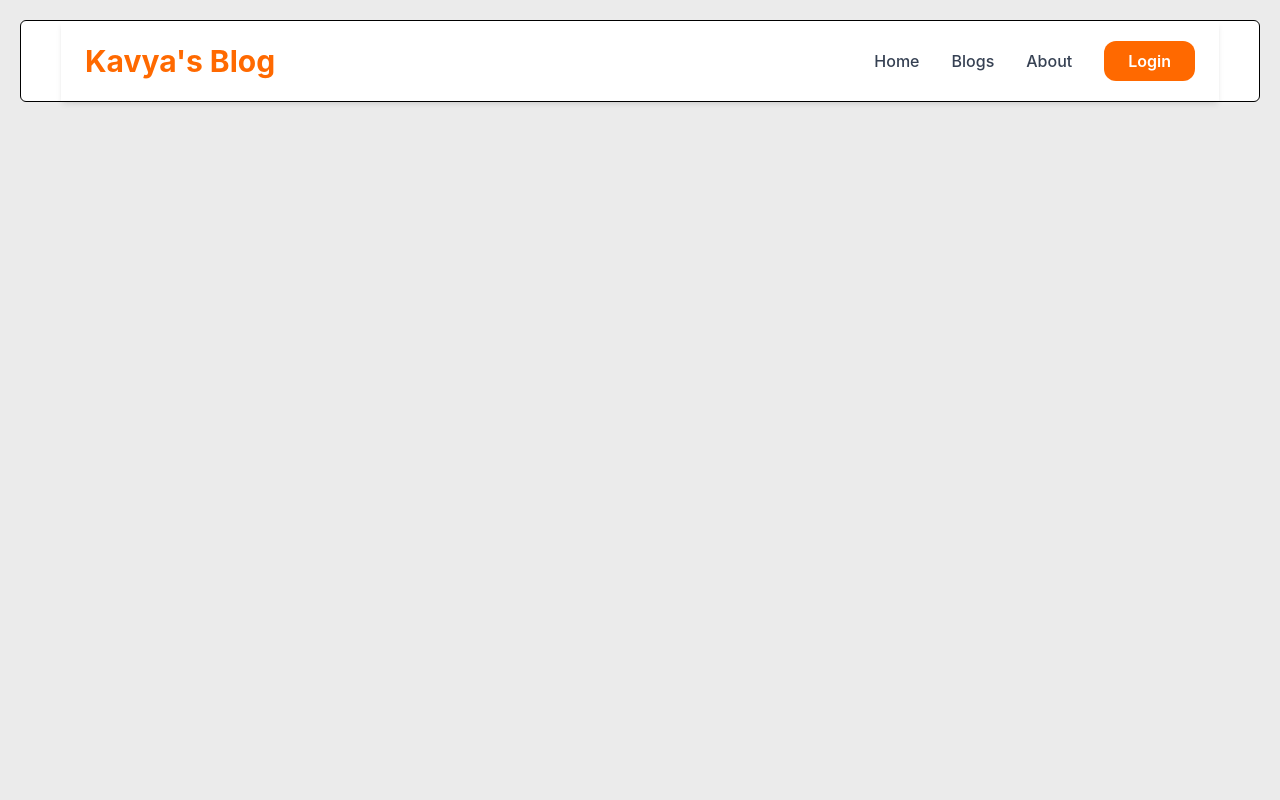
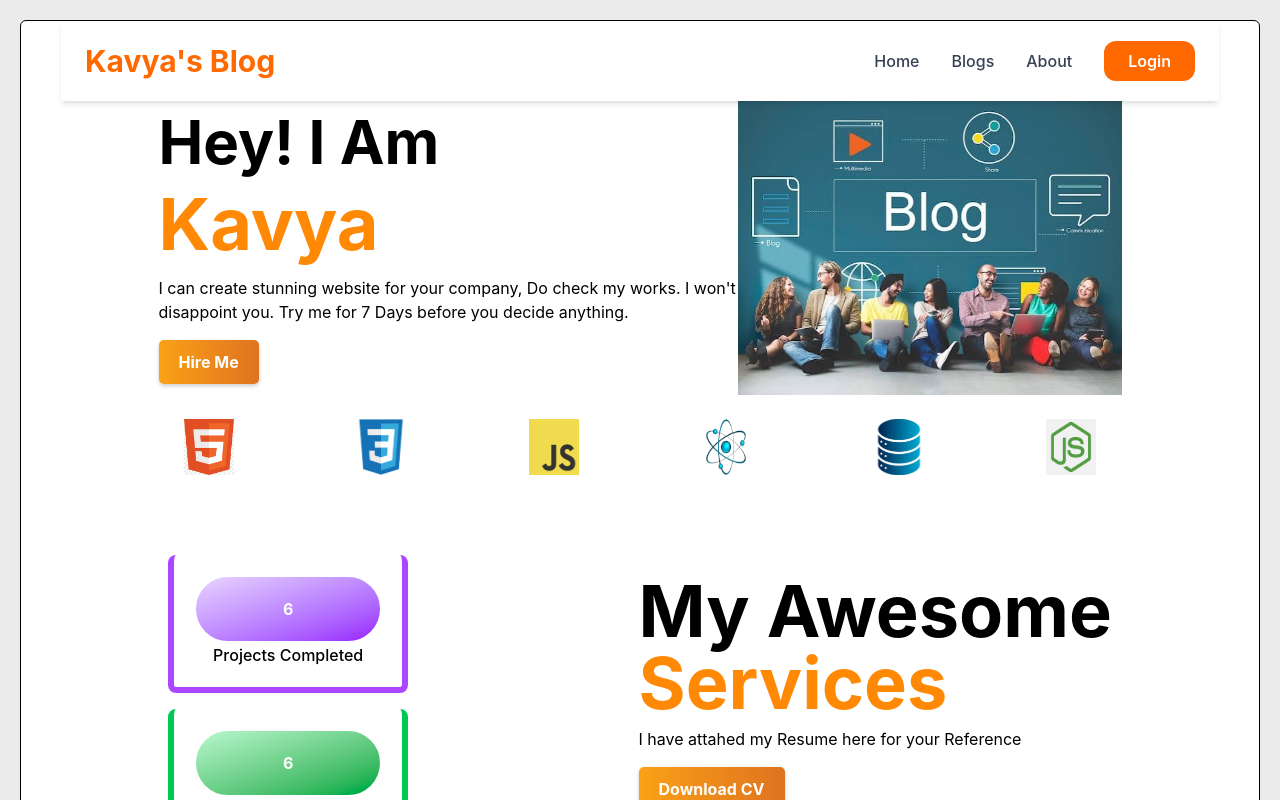
Before and after one commit to kavya2988/Blogproject, a React app in the folder frontend/: page / in a window 1280 px wide. Shown: the top 800 px of the page. Built offline with nearby package versions, Linux system fonts and the light colour scheme; the HTML template or start-up script is replaced by a standard one.

Commit message:
route fix

```diff
--- a/frontend/src/App.jsx
+++ b/frontend/src/App.jsx
@@ -12,6 +12,7 @@ function App() {
     <BrowserRouter>
     <Navbar/>
     <Routes>
+      <Route path="/" element={<Home/>}></Route>
       <Route path="/home" element={<Home/>}></Route>
       <Route path="/blogs" element={<Blogs/>}></Route>
       <Route path="/login" element={<Login/>}></Route>
```
